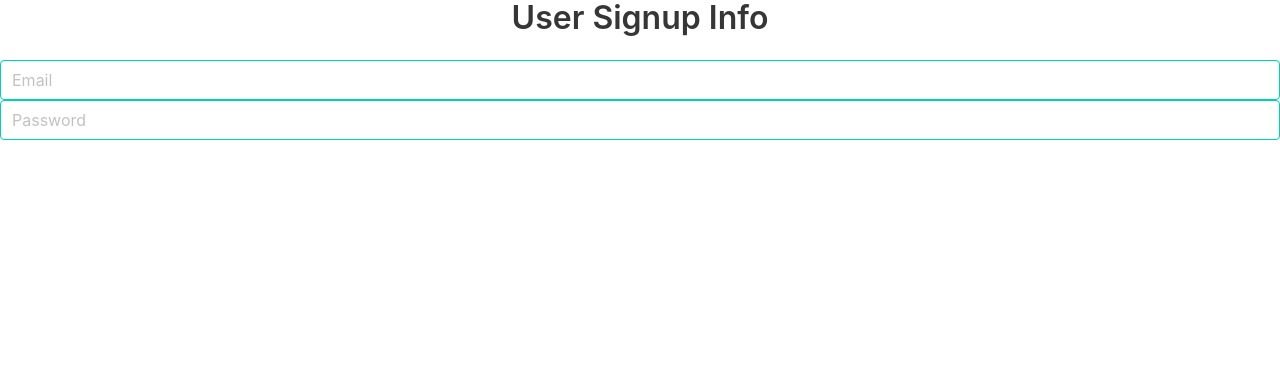
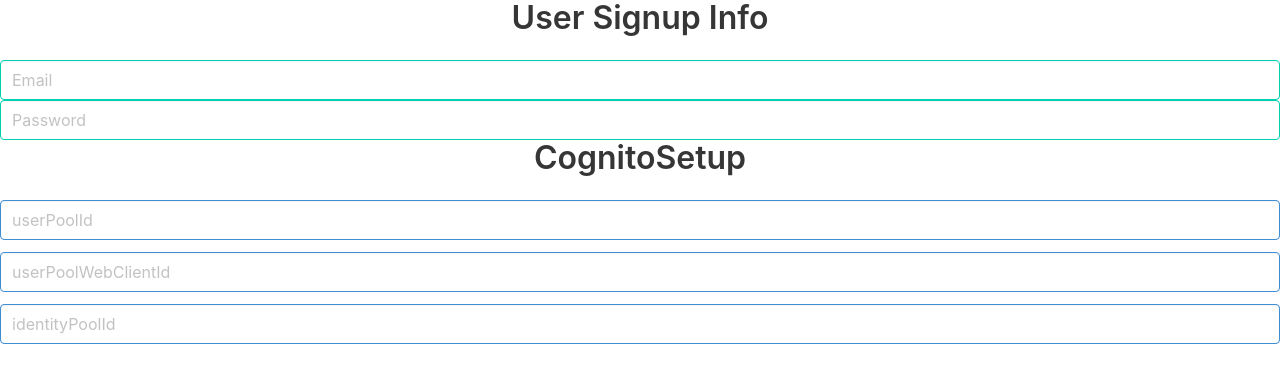
Before and after one commit to absolve-dev/aws-cognito-auth-tool, a React (Create React App) app: page / in a window 1280 px wide. Shown: the top 382 px of the page. Built offline with nearby package versions, Linux system fonts and the light colour scheme.

Commit message:
import cognito setup form into app root

```diff
--- a/src/App.js
+++ b/src/App.js
@@ -1,6 +1,7 @@
 import React, { Component } from 'react';
 
 import Signup from "./containers/Authentication/Signup";
+import CognitoSetup from "./containers/Authentication/CognitoSetup";
 import logo from './logo.svg';
 import './App.css';
 
@@ -9,6 +10,7 @@
     return (
       <div className="App">
         <Signup />
+        <CognitoSetup/>
       </div>
     );
   }
```
